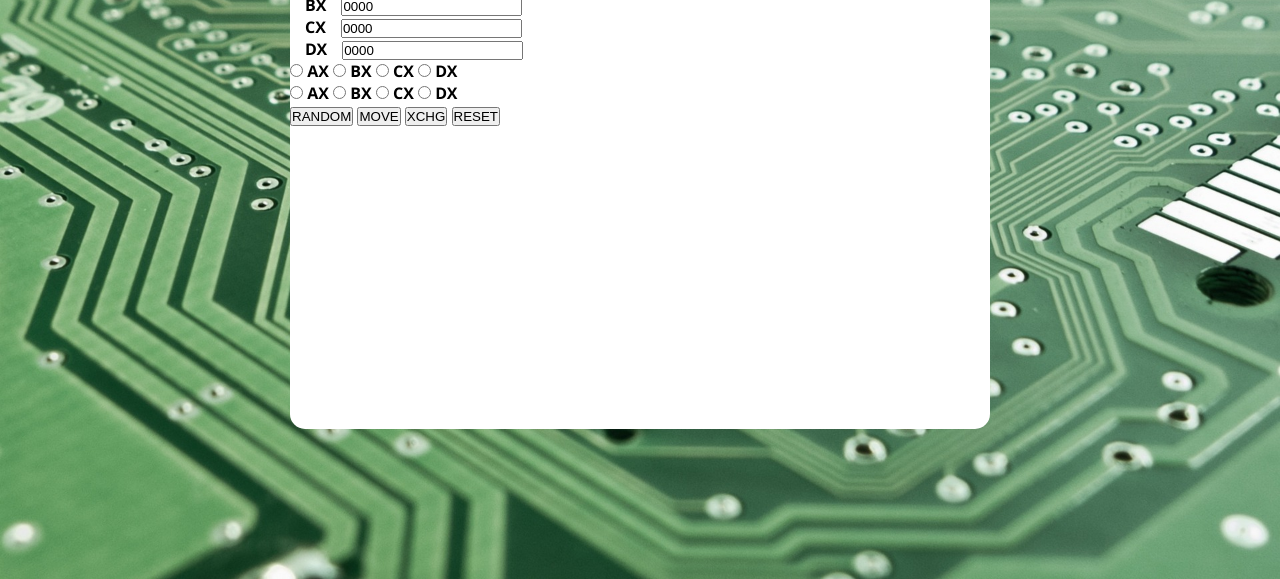
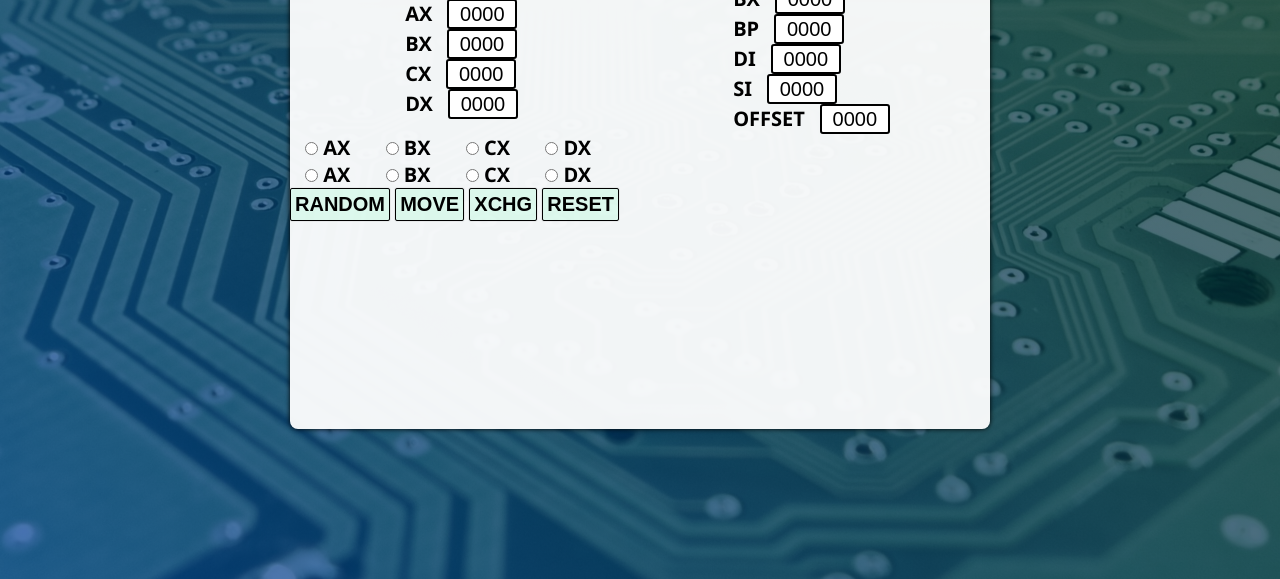
Before and after one commit to knizinsky/intel-8086-simulator, a plain HTML site: page index.html in a window 1280 px wide. Shown: the part 221-800 px from the top of the page. Drawn offline with Linux system fonts and the light colour scheme.

Commit message:
interface changed

```diff
--- a/index.html
+++ b/index.html
@@ -15,6 +15,7 @@
         <div class="bg-image">
             <div class="box-container">
                 <h1>Symulator procesora Intel 8086</h1>
+                <div class="inputs-container">
                     <div class="first-section">
                         <div class="first-register">
                             <label for="ax">AX</label><input type="text" id="ax" value="0000" pattern="[a-fA-F\d]+"
@@ -34,6 +35,32 @@
                         </div>
                     </div>
 
+                    <div class="second-section">
+                        <div class="second-register">
+                            <label for="bx2">BX</label><input type="text" id="bx2" value="0000" pattern="[a-fA-F\d]+"
+                                maxlength="4">
+                        </div>
+                        <div class="second-register">
+                            <label for="bp">BP</label><input type="text" id="bp" value="0000" pattern="[a-fA-F\d]+"
+                                maxlength="4">
+                        </div>
+                        <div class="second-register">
+                            <label for="di">DI</label><input type="text" id="di" value="0000" pattern="[a-fA-F\d]+"
+                                maxlength="4">
+                        </div>
+                        <div class="second-register">
+                            <label for="si">SI</label><input type="text" id="si" value="0000" pattern="[a-fA-F\d]+"
+                                maxlength="4">
+                            <div class="second-register">
+                                <label for="offs">OFFSET</label><input type="text" id="offs" value="0000"
+                                    pattern="[a-fA-F\d]+" maxlength="4">
+                            </div>
+                        </div>
+                    </div>
+                    <!--
+                    <div class="third-section">
+                    -->
+                </div>
 
                 <div class="radioSection1">
                     <label><input type="radio" name="register1" id="axRadioFirst"> AX</label>
@@ -56,6 +83,9 @@
                     <button id="resetBtn">RESET</button>
                 </div>
             </div>
+
+
+        </div>
     </div>
     </div>
     <script src="./js/script.js"></script>
--- a/sass/style.scss
+++ b/sass/style.scss
@@ -17,7 +17,12 @@ body {
 .bg-image {
 	width: 100%;
 	height: 100%;
-	background-image: url('../img/intel.jpg');
+	background-image: linear-gradient(
+			45deg,
+			rgba(1, 63, 156, 0.7),
+			rgba(1, 43, 26, 0.7)
+		),
+		url('../img/intel.jpg');
 	background-position: contain;
 	background-size: cover;
 	background-repeat: no-repeat;
@@ -29,31 +34,80 @@ body {
 	.box-container {
 		width: 700px;
 		height: 500px;
-		background-color: #fff;
+		background-color: rgba(255, 255, 255, 0.947);
 		z-index: 100;
-		border-radius: 15px;
-		font-size: 1.6em;
+		border-radius: 8px;
+		font-size: 2em;
 		font-weight: bold;
+		box-shadow: 0px 0px 5px black;
+		display: flex;
+		flex-direction: column;
+
+		button {
+			border: 1px solid black;
+			border-radius: 2px;
+			font-size: 1em;
+            background-color: rgba(127, 255, 191, 0.203);
+            padding: 4px;
+            font-weight: bold;
+            box-shadow: 0 0 1px rgb(119, 119, 119);
+            transition: background-color .2s;
+		}
+
+        button:hover{
+            background-color: rgba(54, 224, 130, 0.37);
+        }
 
 		h1 {
 			text-align: center;
 		}
 
+		.inputs-container {
+			width: 100%;
+			display: flex;
+			justify-content: space-around;
+
+			input {
+				width: 70px;
+				height: 30px;
+				text-align: center;
+				border: 2px solid black;
+				border-radius: 3px;
+				font-size: 1em;
+				// margin-top: 10px;
+			}
+		}
+
+		label {
+			padding: 15px;
+		}
+
 		.first-section {
 			display: flex;
 			flex-direction: column;
+			justify-content: center;
 
-			.first-register {
-				label {
-					padding: 15px;
-				}
+			// .first-register {
+
+			// }
+		}
+
+		.second-section {
+			display: flex;
+			flex-direction: column;
+			justify-content: center;
+		}
+
+		.third-section {
+			height: 100%;
+			display: flex;
+			align-items: center;
+		}
+
+		.buttons {
+			button {
+				cursor: pointer;
 			}
 		}
-
-        .buttons{
-            button{
-                cursor: pointer;
-            }
-        }
 	}
 }
```
Also changed, not shown: css/style.css, 1 other file. Lines whose indentation alone changed are shown as unchanged.
